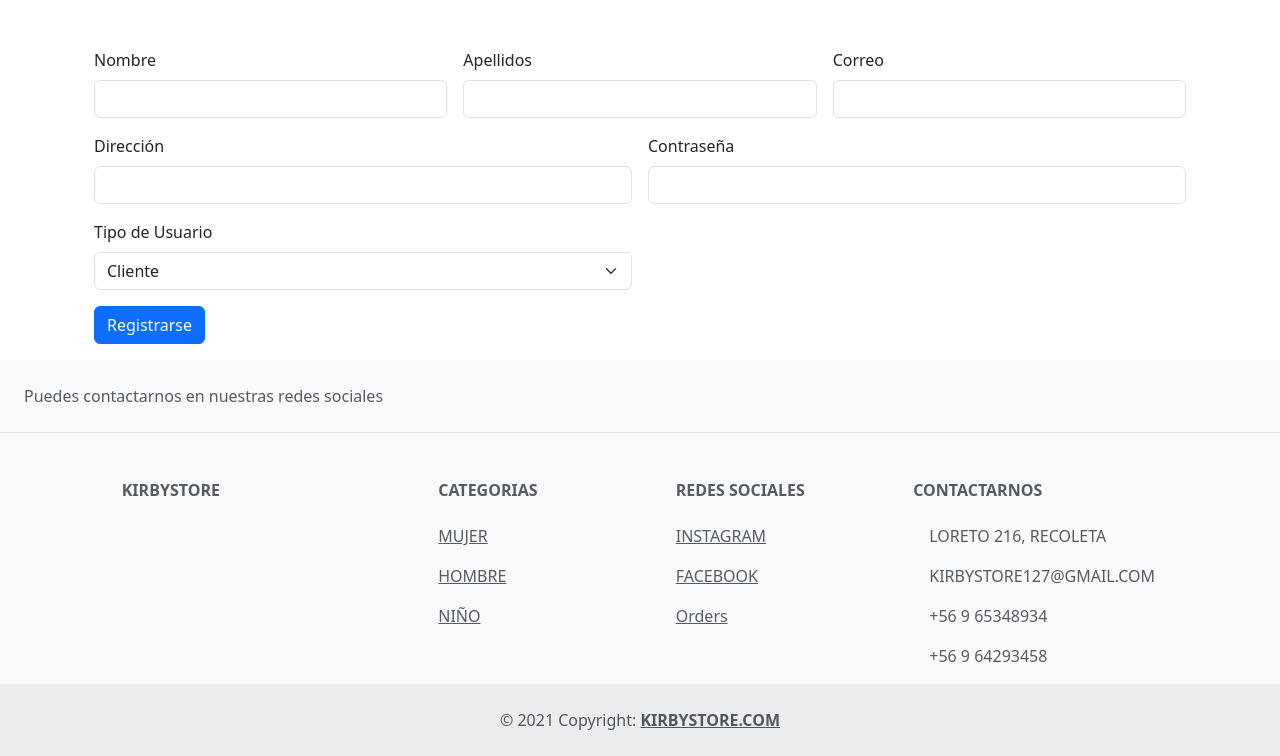
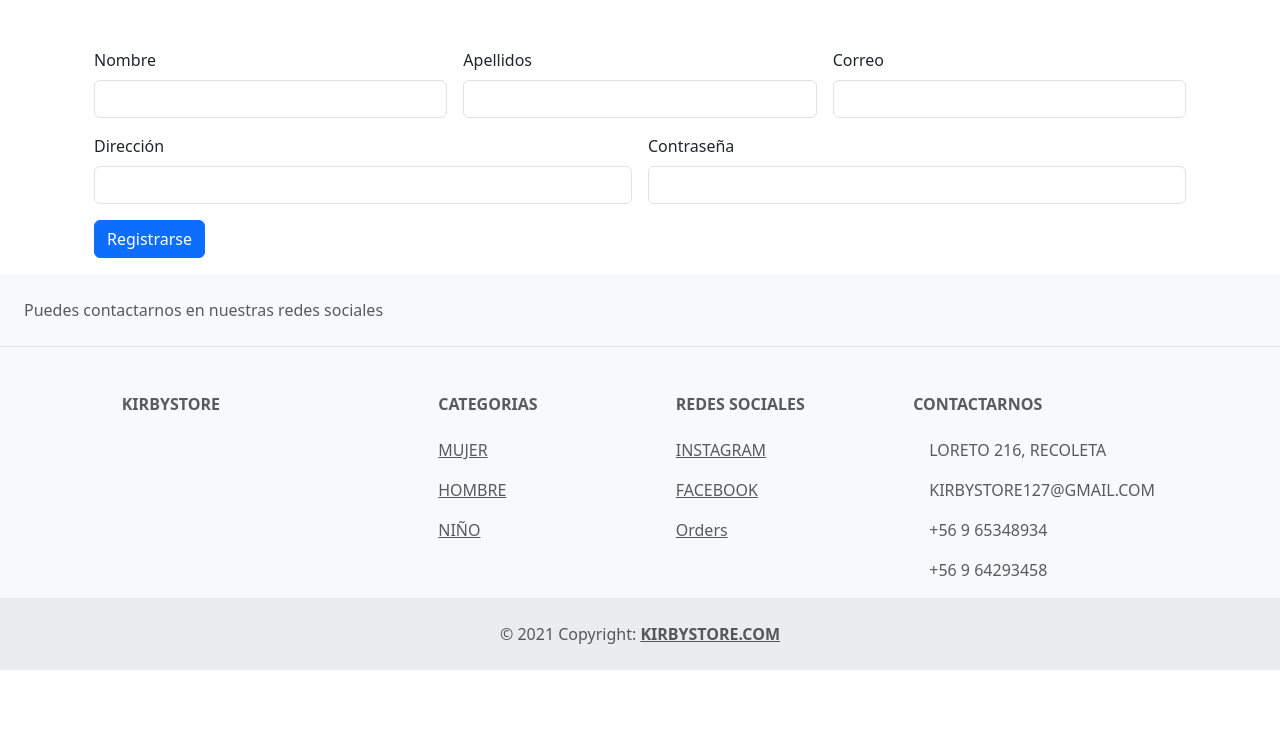
Before and after one commit to subinnie127/proyectointegraciontienda, a Django app: page /registro/ in a window 1280 px wide. Shown: the part 71-827 px from the top of the page. After the commit the page ends 741 px from the top, so only its background shows below. Run offline with Django 5.2, Linux system fonts and the light colour scheme; some libraries are stand-ins or nearby versions.

Commit message:
nuevas vistas

```diff
--- a/core/templates/core/registro.html
+++ b/core/templates/core/registro.html
@@ -32,12 +32,6 @@
       <label for="contraseña" class="form-label">Contraseña</label>
       <input type="password" class="form-control" id="contraseña" name="contraseña" required>
     </div>
-    <div class="col-md-6 position-relative">
-      <label for="tipo_de_usuario" class="form-label">Tipo de Usuario</label>
-      <select class="form-select" id="tipo_de_usuario" name="tipo_de_usuario" required>
-        <option value="Cliente">Cliente</option>
-      </select>
-    </div>
     <div class="col-12">
       <button class="btn btn-primary" type="submit">Registrarse</button>
     </div>
```
Also changed, not shown: core/templates/core/perfilcliente.html (added), db.sqlite3.
